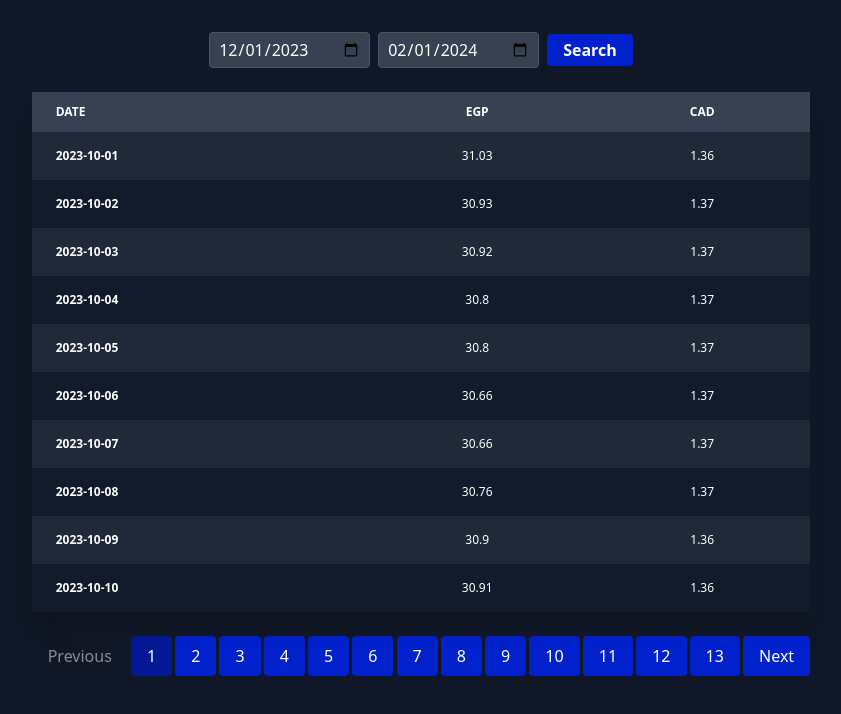
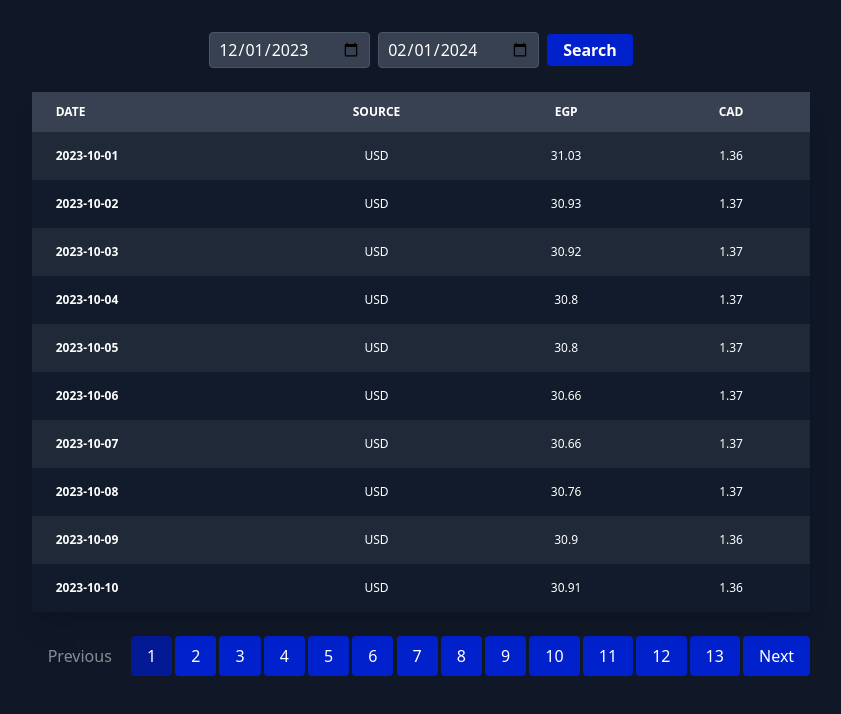
Before and after one commit to se-omar/swipex-challenge, a React (Vite) app: page / in a window 1280 px wide. Shown: the top 714 px of the page, without its empty margins (219-1060 px from the left). Built offline with nearby package versions, Linux system fonts and the light colour scheme.

Commit message:
add source to table

```diff
--- a/src/ExchangeRates.tsx
+++ b/src/ExchangeRates.tsx
@@ -18,6 +18,7 @@ const ExchangeRates = () => {
   const fetchRates = () => {
     const dailyRates: Rate[] = Object.keys(data.quotes).map((date) => ({
       date: date,
+      source: data.source,
       EGP: Math.round(data.quotes[date].USDEGP * 100) / 100,
       CAD: Math.round(data.quotes[date].USDCAD * 100) / 100,
     }));
@@ -32,6 +33,7 @@ const ExchangeRates = () => {
       .then((data) => {
         const dailyRates = Object.keys(data.quotes).map((date) => ({
           date: date,
+          source: data.source,
           EGP: Math.round(data.quotes[date].USDEGP * 100) / 100,
           CAD: Math.round(data.quotes[date].USDCAD * 100) / 100,
         }));
--- a/src/components/RatesTable/RatesTable.tsx
+++ b/src/components/RatesTable/RatesTable.tsx
@@ -11,6 +11,7 @@ const RatesTable = ({ currentRates }: Props) => {
           <th className="px-6 py-3 text-xs font-semibold text-left uppercase">
             Date
           </th>
+          <th className="px-6 py-3 text-xs font-semibold uppercase">Source</th>
           <th className="px-6 py-3 text-xs font-semibold uppercase">EGP</th>
           <th className="px-6 py-3 text-xs font-semibold uppercase">CAD</th>
         </tr>
@@ -22,6 +23,10 @@ const RatesTable = ({ currentRates }: Props) => {
             <th className="border-t-0 px-6 align-middle border-l-0 border-r-0 text-xs whitespace-nowrap p-4 text-left">
               {rate.date}
             </th>
+
+            <td className="border-t-0 px-6 align-middle border-l-0 border-r-0 text-xs whitespace-nowrap p-4">
+              {rate.source}
+            </td>
             <td className="border-t-0 px-6 align-middle border-l-0 border-r-0 text-xs whitespace-nowrap p-4">
               {rate.EGP}
             </td>
--- a/src/models/Rate.tsx
+++ b/src/models/Rate.tsx
@@ -1,5 +1,6 @@
 export type Rate = {
   date: string;
+  source: string;
   EGP: number;
   CAD: number;
 };
```
